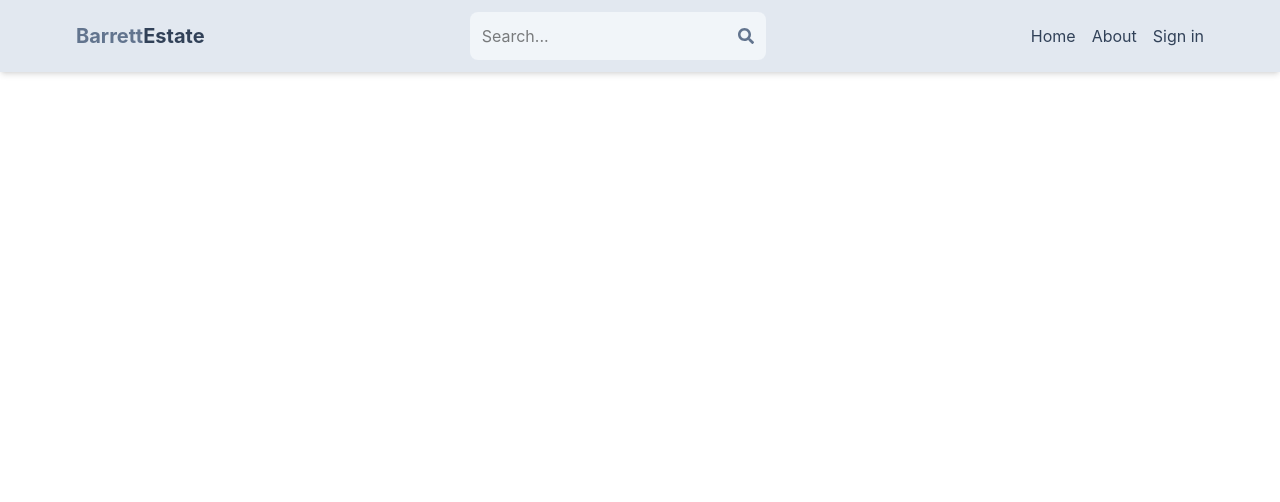
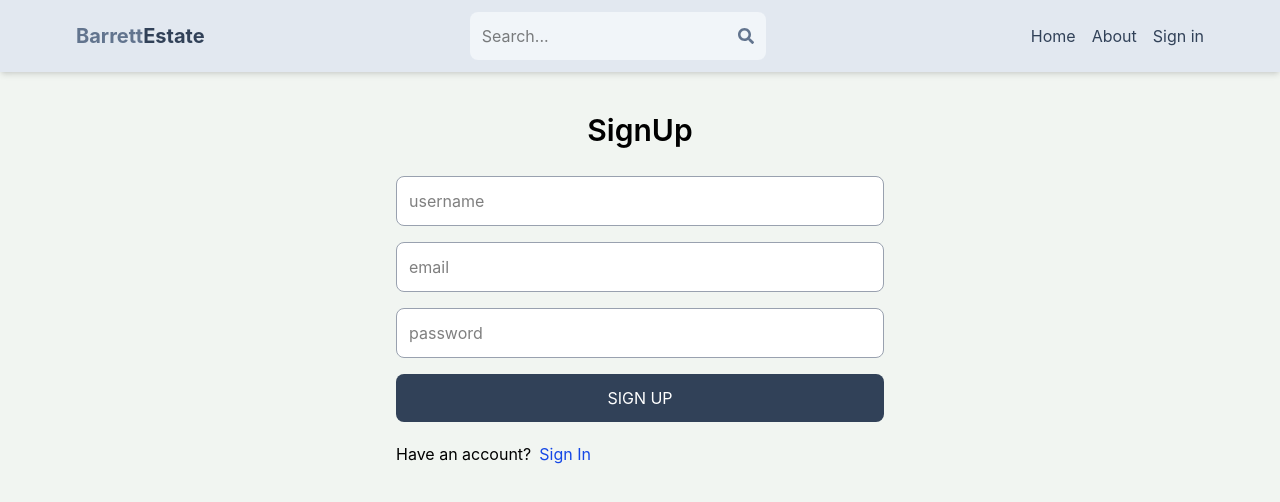
Before and after one commit to balcoder/mern_auctioneer_updated, a React (Vite) app in the folder client/: page /signup in a window 1280 px wide. Shown: the top 502 px of the page. Built offline with nearby package versions, Linux system fonts and the light colour scheme.

Commit message:
completed sifnup page ui

```diff
--- a/client/src/App.tsx
+++ b/client/src/App.tsx
@@ -1,7 +1,7 @@
 import { BrowserRouter, Routes, Route } from "react-router-dom";
 import Home from "./pages/Home";
 import About from "./pages/About";
-import SignIn from "./pages/SignIn";
+import SignUp from "./pages/SignUp";
 import SignOut from "./pages/SignOut";
 import Profile from "./pages/Profile";
 import Header from "./assets/components/Header";
@@ -16,7 +16,7 @@
         <Route path="/" element={<Home />} />
         <Route path="/about" element={<About />} />
         <Route path="/profile" element={<Profile />} />
-        <Route path="/signin" element={<SignIn />} />
+        <Route path="/signup" element={<SignUp />} />
         <Route path="/signout" element={<SignOut />} />
       </Routes>
     </BrowserRouter>
--- a/client/src/index.css
+++ b/client/src/index.css
@@ -1 +1,5 @@
 @import "tailwindcss";
+
+body {
+background-color: rgb(241, 245, 241);
+}
--- a/client/src/pages/SignIn.tsx
+++ /dev/null
@@ -1,5 +0,0 @@
-import React from "react";
-
-export default function SignIn() {
-  return <div>SignIn</div>;
-}
--- /dev/null
+++ b/client/src/pages/SignUp.tsx
@@ -0,0 +1,38 @@
+import { Link } from "react-router-dom";
+
+export default function SignIn() {
+  return (
+    <div className="p-3 max-w-lg mx-auto">
+      <h1 className="text-3xl font-semibold text-center my-7">SignUp</h1>
+      <form className="flex flex-col gap-4">
+        <input
+          type="text"
+          placeholder="username"
+          className="bg-white border border-gray-400 p-3 rounded-lg"
+          id="username"
+        />
+        <input
+          type="text"
+          placeholder="email"
+          className="bg-white border border-gray-400 p-3 rounded-lg"
+          id="email"
+        />
+        <input
+          type="password"
+          placeholder="password"
+          className="bg-white border border-gray-400 p-3 rounded-lg"
+          id="password"
+        />
+        <button className="bg-slate-700 rounded-lg text-white p-3 uppercase hover:opacity-95 disabled:opacity-80 ">
+          Sign Up
+        </button>
+      </form>
+      <div className="flex gap-2 my-5">
+        <p>Have an account?</p>
+        <Link to={"/signin"} className="text-blue-700">
+          Sign In
+        </Link>
+      </div>
+    </div>
+  );
+}
```
